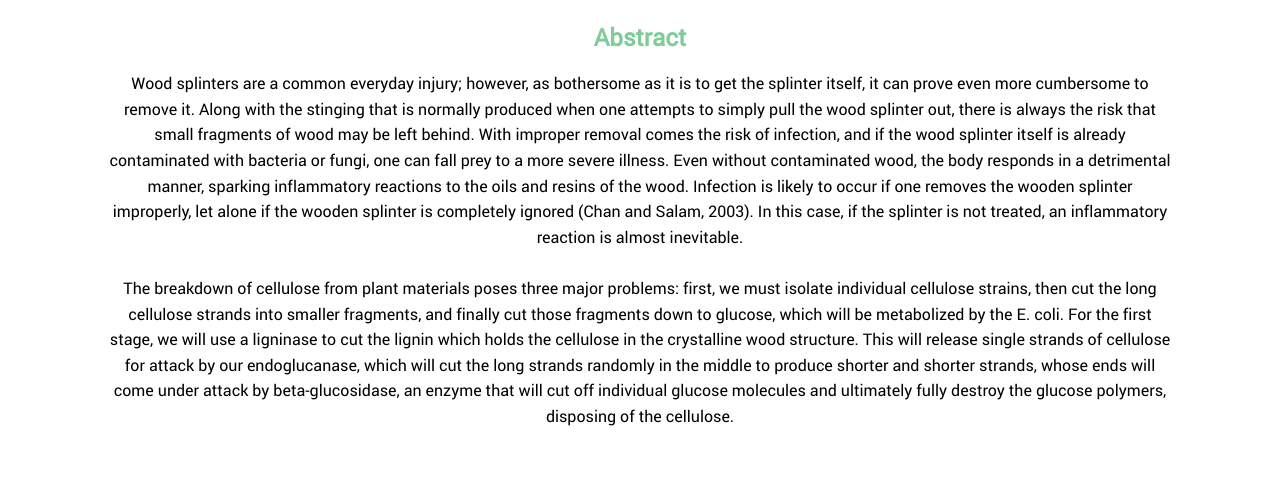
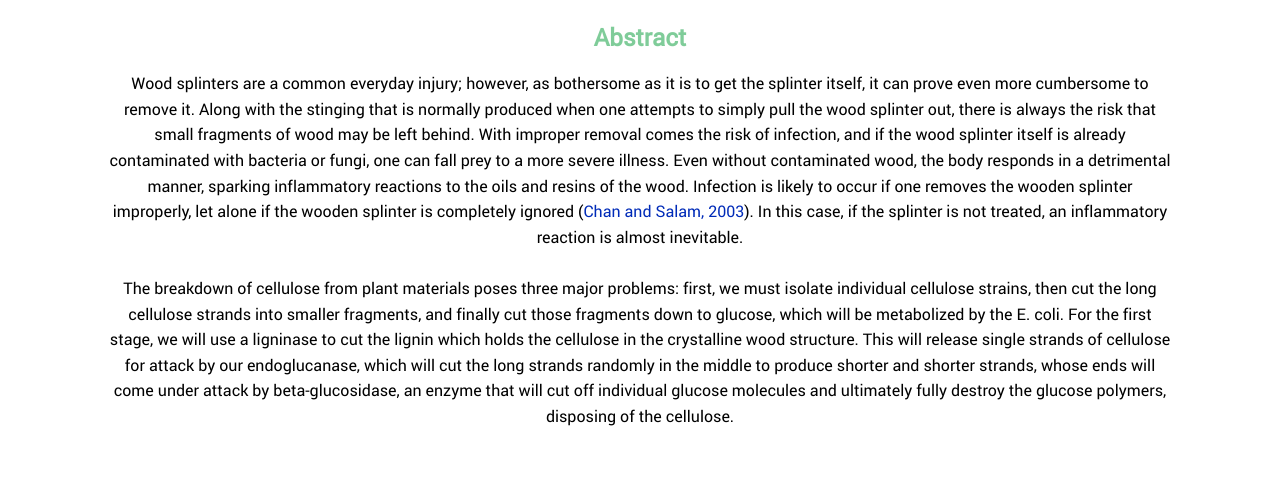
Before and after one commit to eMYKion/abrhs-biobuilder-2015, a plain HTML site: page index.html in a window 1280 px wide. Shown: the part 748-1227 px from the top of the page. Drawn offline with Linux system fonts and the light colour scheme.

Commit message:
added links

```diff
--- a/index.html
+++ b/index.html
@@ -136,7 +136,7 @@
         <p>Welcome to the ABRHS 2015-2016 BioBuilder Team.</p>
         <br>
         <h1>Abstract</h1>
-        <p>Wood splinters are a common everyday injury; however, as bothersome as it is to get the splinter itself, it can prove even more cumbersome to remove it. Along with the stinging that is normally produced when one attempts to simply pull the wood splinter out, there is always the risk that small fragments of wood may be left behind. With improper removal comes the risk of infection, and if the wood splinter itself is already contaminated with bacteria or fungi, one can fall prey to a more severe illness. Even without contaminated wood, the body responds in a detrimental manner, sparking inflammatory reactions to the oils and resins of the wood. Infection is likely to occur if one removes the wooden splinter improperly, let alone if the wooden splinter is completely ignored (Chan and Salam, 2003). In this case, if the splinter is not treated, an inflammatory reaction is almost inevitable.
+        <p>Wood splinters are a common everyday injury; however, as bothersome as it is to get the splinter itself, it can prove even more cumbersome to remove it. Along with the stinging that is normally produced when one attempts to simply pull the wood splinter out, there is always the risk that small fragments of wood may be left behind. With improper removal comes the risk of infection, and if the wood splinter itself is already contaminated with bacteria or fungi, one can fall prey to a more severe illness. Even without contaminated wood, the body responds in a detrimental manner, sparking inflammatory reactions to the oils and resins of the wood. Infection is likely to occur if one removes the wooden splinter improperly, let alone if the wooden splinter is completely ignored (<a href="http://www.aafp.org/afp/2003/0615/p2557.html">Chan and Salam, 2003</a>). In this case, if the splinter is not treated, an inflammatory reaction is almost inevitable.
 	<br><br>The breakdown of cellulose from plant materials poses three major problems: first, we must isolate individual cellulose strains, then cut the long cellulose strands into smaller fragments, and finally cut those fragments down to glucose, which will be metabolized by the E. coli. For the first stage, we will use a ligninase to cut the lignin which holds the cellulose in the crystalline wood structure. This will release single strands of cellulose for attack by our endoglucanase, which will cut the long strands randomly in the middle to produce shorter and shorter strands, whose ends will come under attack by beta-glucosidase, an enzyme that will cut off individual glucose molecules and ultimately fully destroy the glucose polymers, disposing of the cellulose.
  </p>
 
```
